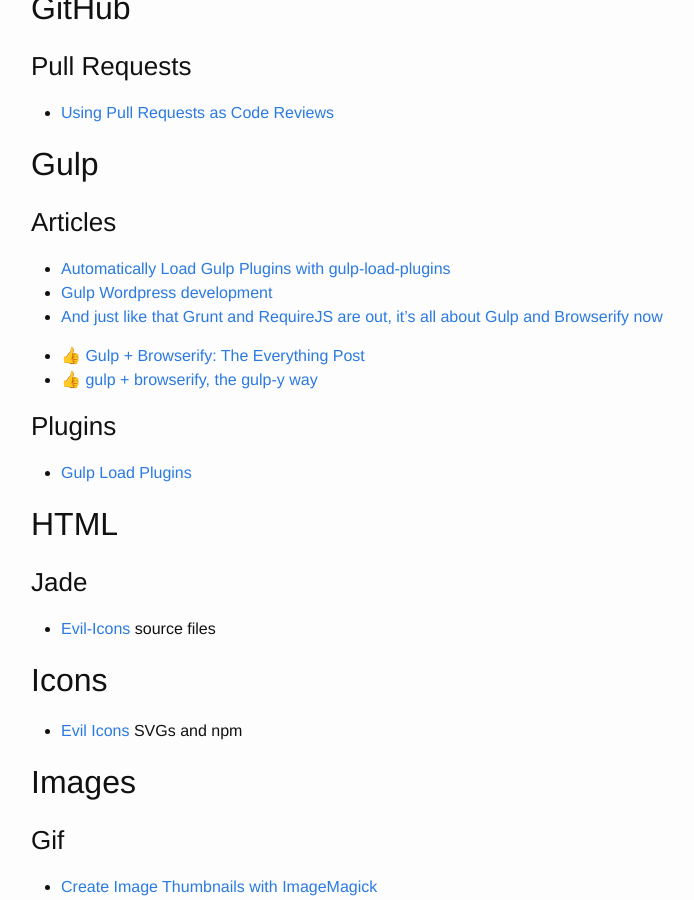
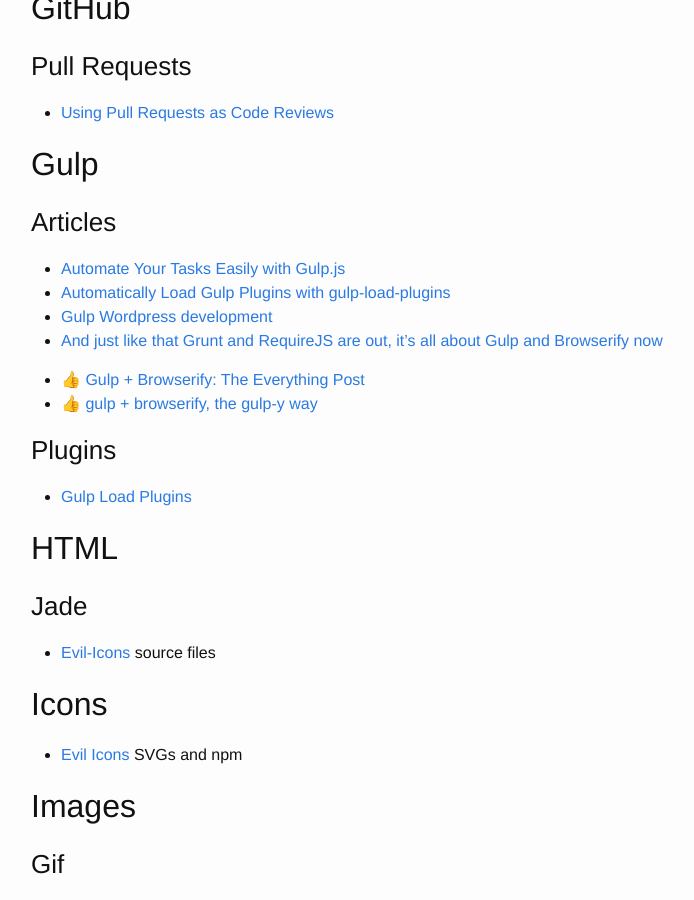
Before and after one commit to brownerd/brownerd.github.io, a Jekyll site: the page built from _posts/2015-01-01-reading-list-2015.md, in a window 1280 px wide and 900 px high, scrolled down 1548 px. Shown: the whole window, without its empty margins (239-933 px from the left). Built offline with Jekyll 4.4.1, drawn with Linux system fonts in a browser that asks for light colours; emoji names are drawn with the system emoji font.

Commit message:
GULP basics. Scotch

```diff
--- a/_posts/2015-01-01-reading-list-2015.md
+++ b/_posts/2015-01-01-reading-list-2015.md
@@ -96,7 +96,7 @@ Just tyring to get better with handling merge conflicts
 ## Gulp
 
 ### Articles
-
+- [Automate Your Tasks Easily with Gulp.js](https://scotch.io/tutorials/automate-your-tasks-easily-with-gulp-js)
 - [Automatically Load Gulp Plugins with gulp-load-plugins](http://andy-carter.com/blog/automatically-load-gulp-plugins-with-gulp-load-plugins)
 - [Gulp Wordpress development](http://mattbanks.me/gulp-wordpress-development/)
 - [And just like that Grunt and RequireJS are out, it’s all about Gulp and Browserify now](http://www.100percentjs.com/just-like-grunt-gulp-browserify-now/)
```
